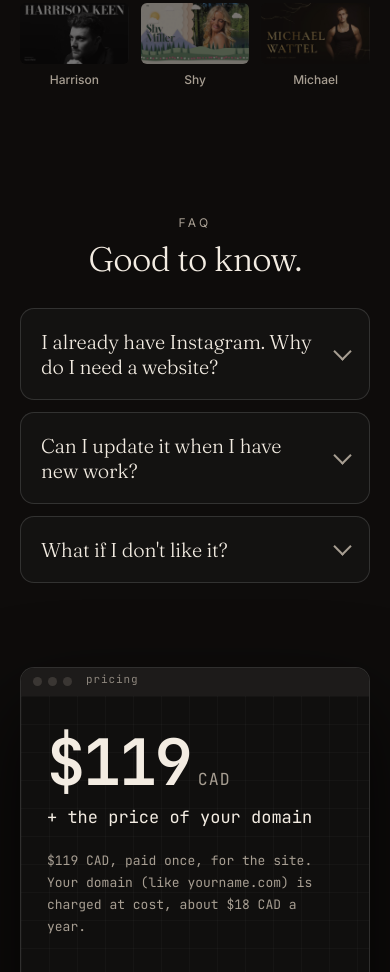
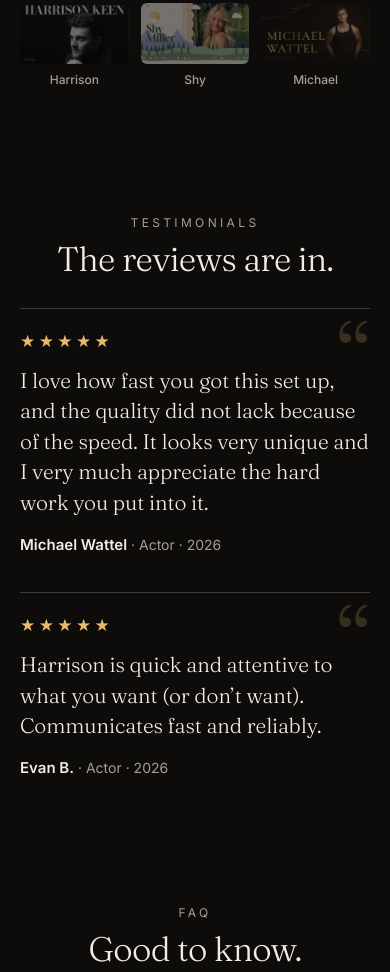
Before and after one commit to Sylennce/hk-website, a plain HTML site: page websites/index.html in a window 390 px wide. Shown: the part 1500-2472 px from the top of the page. Drawn offline with Linux system fonts and the light colour scheme.

Commit message:
Websites page: Testimonials section (Michael, Evan) after Now showing
Co-Authored-By: Claude Opus 5.5 <noreply@anthropic.com>

```diff
--- a/websites/index.html
+++ b/websites/index.html
@@ -101,6 +101,16 @@ section,footer{position:relative;z-index:2}
 .promise p{font:300 clamp(22px,2.6vw,30px)/1.3 Fraunces,serif;letter-spacing:-.01em}
 .promise small{display:block;color:var(--dim);font-size:15px;line-height:1.6;margin:12px 0 26px}
 
+/* ---------- testimonials: press quotes ---------- */
+.tm{padding-top:40px}
+.tm-grid{display:grid;grid-template-columns:1fr 1fr;gap:44px;max-width:1000px;margin:0 auto;align-items:start}
+.tm figure{border-top:1px solid #fff3;padding-top:26px;position:relative}
+.tm figure:before{content:"\201C";position:absolute;right:0;top:4px;font:300 120px/1 Fraunces,serif;color:#e8b96a33;pointer-events:none}
+.tm .stars{color:var(--acc);letter-spacing:.2em;font-size:17px}
+.tm blockquote{font:300 clamp(21px,2.1vw,26px)/1.42 Fraunces,serif;letter-spacing:-.005em;margin:16px 0 22px;text-wrap:pretty}
+.tm figcaption{font-size:14px;color:var(--dim)}
+.tm figcaption b{color:var(--ink);font-weight:600;font-size:15px}
+
 /* ---------- contact ---------- */
 .cA{overflow:hidden}
 .cA .row{display:grid;grid-template-columns:1.1fr 1fr;gap:50px;align-items:start;position:relative;z-index:2}
@@ -146,6 +156,11 @@ footer a{color:var(--dim);text-underline-offset:3px;display:inline-block;padding
 #pill.on{opacity:1;transform:none;pointer-events:auto}
 
 @media(max-width:800px){
+ .tm{padding-top:24px}
+ .tm-grid{grid-template-columns:1fr;gap:38px}
+ .tm figure{padding-top:22px}
+ .tm figure:before{font-size:92px;top:2px}
+ .tm blockquote{font-size:21px;line-height:1.45;margin:14px 0 18px}
  .wrap{padding:64px 20px}
  form{padding:18px}
  .sectit{margin-bottom:30px}
@@ -207,6 +222,22 @@ footer a{color:var(--dim);text-underline-offset:3px;display:inline-block;padding
   <div class="stage"><div class="win"><div class="bar"><i></i><i></i><i></i></div><div class="slides"><video id="va" muted playsinline preload="none"></video><video id="vb" muted playsinline preload="none"></video></div></div></div>
   <div class="cap" id="acap" aria-live="polite"></div>
   <div class="thumbs" id="thumbs"></div>
+</section>
+
+<section class="tm wrap" id="testimonials">
+  <div class="sectit"><div class="eyebrow">Testimonials</div><h2>The reviews are in.</h2></div>
+  <div class="tm-grid">
+    <figure>
+      <div class="stars" role="img" aria-label="5 out of 5 stars">★★★★★</div>
+      <blockquote>I love how fast you got this set up, and the quality did not lack because of the speed. It looks very unique and I very much appreciate the hard work you put into it.</blockquote>
+      <figcaption><b>Michael Wattel</b> · Actor · 2026</figcaption>
+    </figure>
+    <figure>
+      <div class="stars" role="img" aria-label="5 out of 5 stars">★★★★★</div>
+      <blockquote>Harrison is quick and attentive to what you want (or don’t want). Communicates fast and reliably.</blockquote>
+      <figcaption><b>Evan B.</b> · Actor · 2026</figcaption>
+    </figure>
+  </div>
 </section>
 
 <section class="wrap" id="faq">
```
